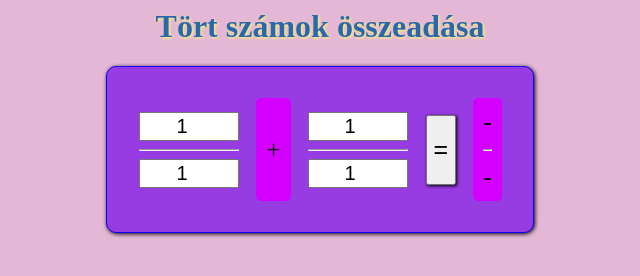
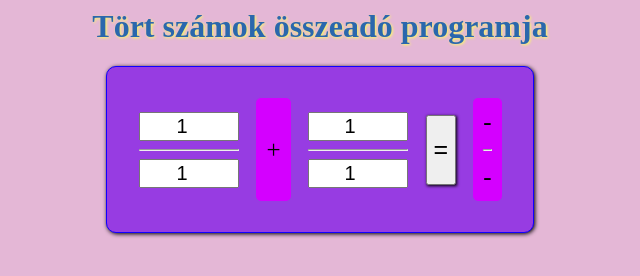
Before and after one commit to kleda2/sagvari, a plain HTML site: page f7.html in a window 1280 px wide. Shown: the whole page, without its empty margins (320-960 px from the left). Drawn offline with Linux system fonts and the light colour scheme.

Commit message:
Update f7.html

```diff
--- a/f7.html
+++ b/f7.html
@@ -1,6 +1,6 @@
 <body>
     <h1>
-        Tört számok összeadása
+        Tört számok összeadó programja
     </h1>
     <table>
         <td>
```
